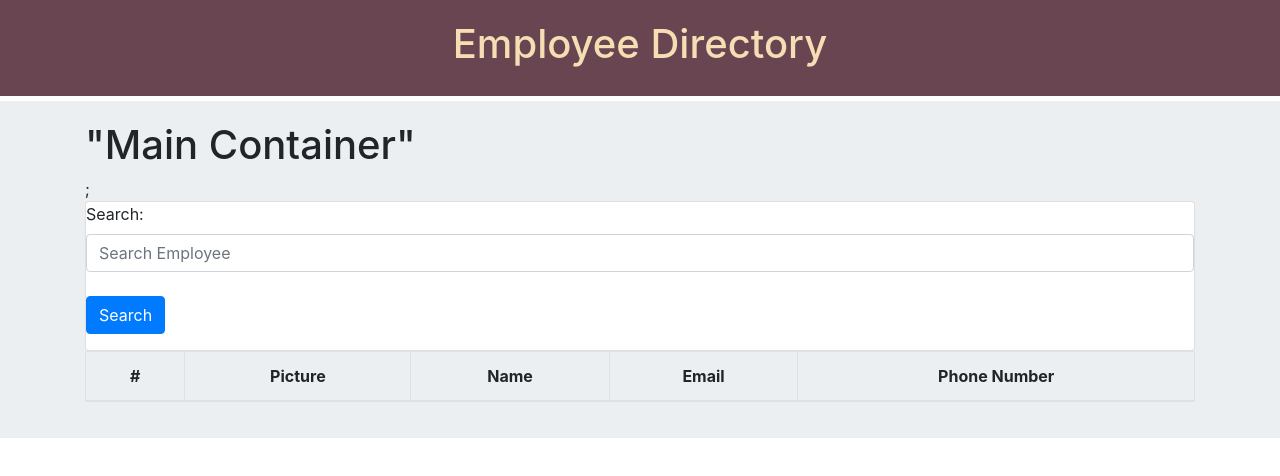
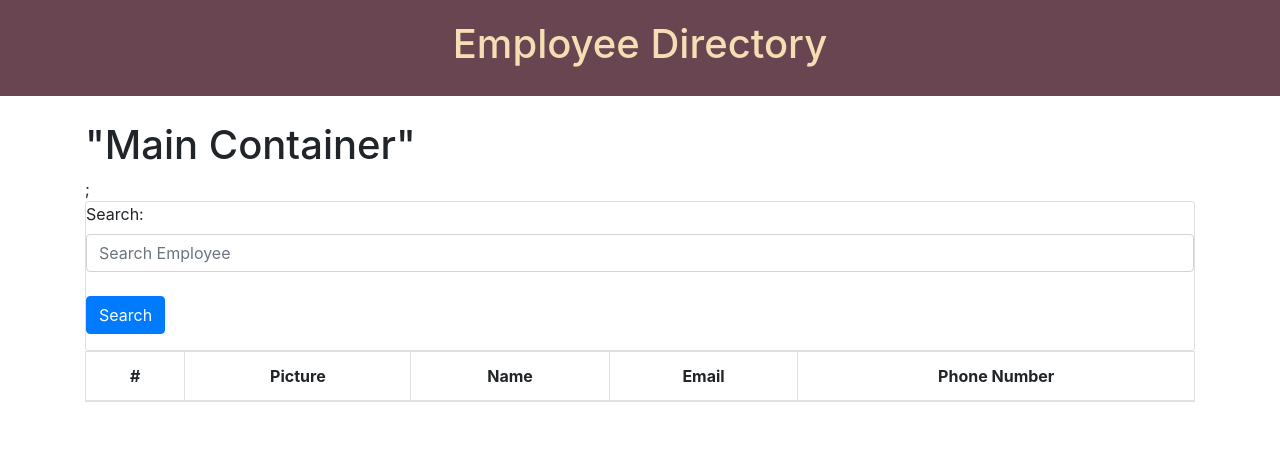
Before and after one commit to CarolinaYo/react-directory, a React (Create React App) app: page / in a window 1280 px wide. Shown: the top 476 px of the page. Built offline with nearby package versions, Linux system fonts and the light colour scheme.

Commit message:
Changed background collor.

```diff
--- a/src/components/Wrapper/style.css
+++ b/src/components/Wrapper/style.css
@@ -1,7 +1,6 @@
 .wrapper {
-  padding-top: 50px;
-  background: #eceff1;
-  height: 100%;
+  /* background: #eceff1; */
+  min-height: 100%;
   display: flex;
   flex-flow: row wrap;
   padding: 20px;
```
